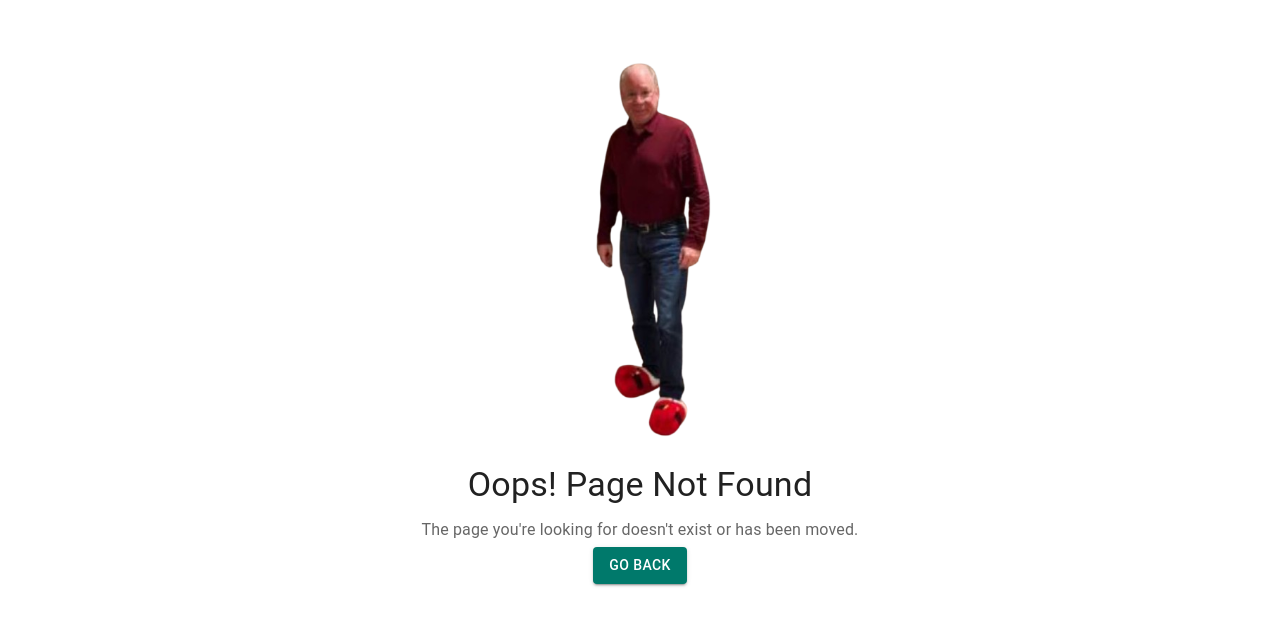
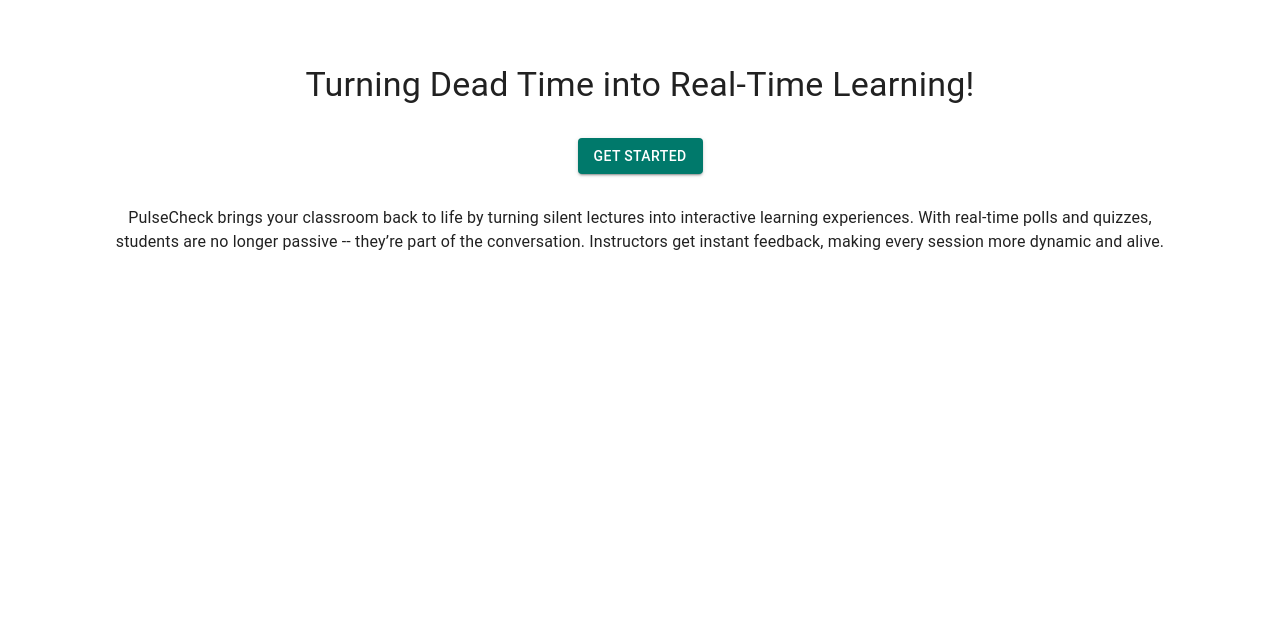
Before and after one commit to Camputron/PulseCheck, a React (Vite) app: page /splash in a window 1280 px wide. Before the commit this address had no page. Shown: the top 626 px of the page. Built offline with nearby package versions, Linux system fonts and the light colour scheme.

Commit message:
feat: setup splash
	-app.tsx button to splash

```diff
--- a/src/App.tsx
+++ b/src/App.tsx
@@ -4,12 +4,22 @@
 import './style/App.css'
 import { Route, Routes } from 'react-router-dom'
 import NotFound from '@/pages/NotFound'
+import Splash from '@/pages/Splash'
 import { Button } from '@mui/material'
 import ThemeToggleButton from '@/components/ThemeToggleButton'
 import firebase from './services/firebase'
+import { useNavigate } from 'react-router-dom'
+
 
 const Vite = () => {
 	const [count, setCount] = useState(0)
+
+	const navigate = useNavigate()
+	const handleClick = () => {
+		void navigate("/splash")
+	}
+
+
 
 	useEffect(() => {
 		console.debug('firebase.config', firebase.options)
@@ -27,8 +37,8 @@
 			</div>
 			<h1>Vite + React</h1>
 			<div className='card'>
-				<Button variant='contained' onClick={() => setCount(count + 1)}>
-					Count is {count}
+				<Button variant='contained' onClick={handleClick}>
+					Testing Splash!
 				</Button>
 				<p>
 					Edit <code>src/App.tsx</code> and save to test HMR
@@ -49,6 +59,7 @@
 			<Route path='/login' />
 			<Route path='/register' />
 			<Route path='/get-started' />
+			<Route path='/splash' element={<Splash />} />
 			<Route path='*' element={<NotFound />} />
 		</Routes>
 	)
--- a/src/pages/Splash.tsx
+++ b/src/pages/Splash.tsx
@@ -0,0 +1,44 @@
+import { Box, Button, Container, Typography } from '@mui/material'
+import { useNavigate } from 'react-router-dom'
+
+export default function Splash(){
+
+
+
+    return (
+        <Container>
+            <Box
+                sx={{
+					display: 'flex',
+					flexDirection: 'column',
+					alignItems: 'center',
+					justifyContent: 'center',
+					textAlign: 'center',
+                   // marginBottom: 64,
+                }}>
+                <Typography variant='h4' margin={4} gutterBottom>
+                    Turning Dead Time into Real-Time Learning!
+				</Typography>
+                <Button variant='contained' color='primary' margin={4} onClick={null}>
+					Get Started
+				</Button>
+                <Typography variant='body1'  margin={4} gutterBottom>
+                PulseCheck brings your classroom back to life by turning
+                 silent lectures into interactive learning experiences.
+                 With real-time polls and quizzes, students are no longer
+                 passive -- they’re part of the conversation. Instructors
+                 get instant feedback, making every session more dynamic and alive.
+                </Typography>
+
+
+
+
+            </Box>
+
+
+        </Container>
+
+
+    )
+
+}
```
